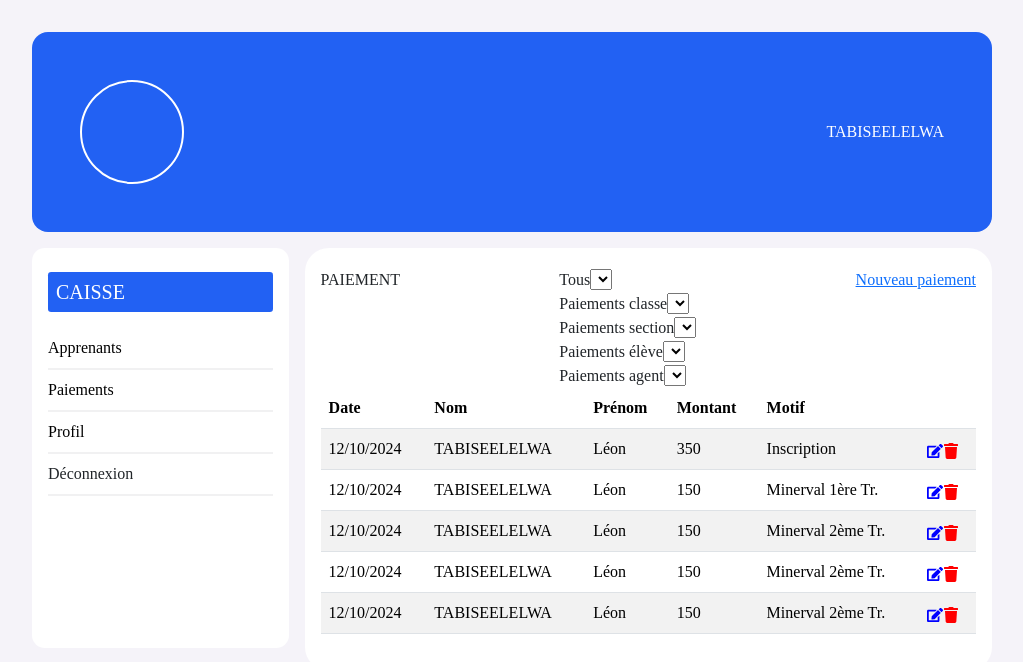
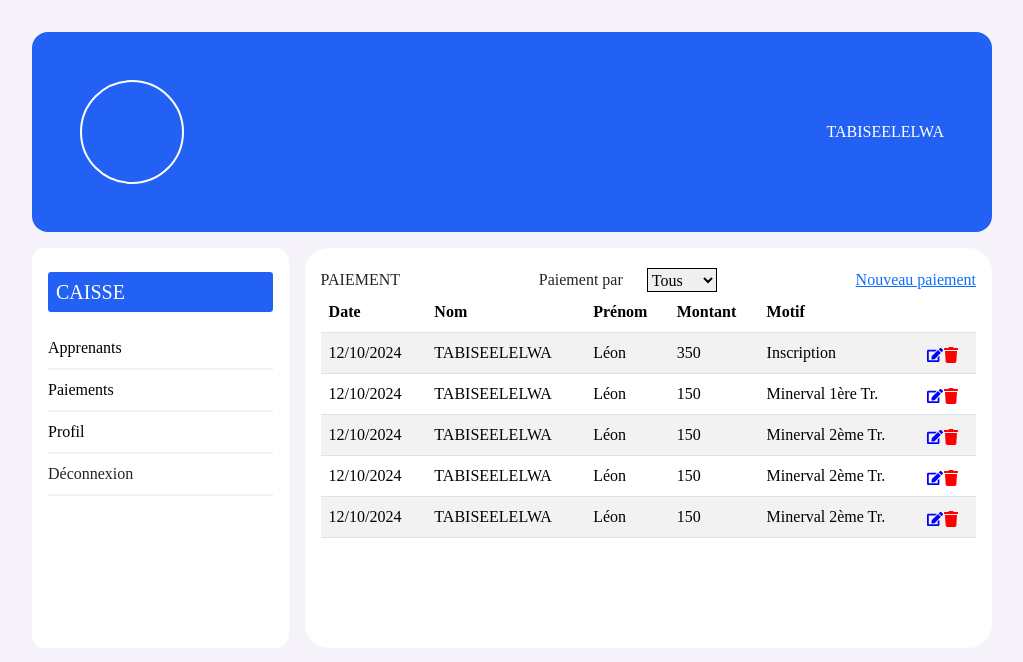
Before and after one commit to tabiseelelwa/shule-frontend, a React (Create React App) app: page /caisse/paiement in a window 1280 px wide. Shown: the top 662 px of the page, without its empty margins (128-1151 px from the left). Built offline with nearby package versions, Linux system fonts and the light colour scheme.

Commit message:
poursuite du style de la partie contenu

```diff
--- a/src/Pages/Caisse/CreatePaiement.js
+++ b/src/Pages/Caisse/CreatePaiement.js
@@ -7,26 +7,14 @@ const CreatePaiement = () => {
       <div className="head">
         <div className="titre">PAIEMENT</div>
         <div className="filtre">
-          <div>
-            <label htmlFor="">Tous</label>
-            <select name="" id=""></select>
-          </div>
-          <div>
-            <label htmlFor="">Paiements classe</label>
-            <select name="" id=""></select>
-          </div>
-          <div>
-            <label htmlFor="">Paiements section</label>
-            <select name="" id=""></select>
-          </div>
-          <div>
-            <label htmlFor="">Paiements élève</label>
-            <select name="" id=""></select>
-          </div>
-          <div>
-            <label htmlFor="">Paiements agent</label>
-            <select name="" id=""></select>
-          </div>
+          <label htmlFor="">Paiement par</label>
+          <select name="" id="">
+            <option value="">Tous</option>
+            <option value="">Classe</option>
+            <option value="">Section</option>
+            <option value="">Elève</option>
+            <option value="">Agent</option>
+          </select>
         </div>
         <div className="btnAjout">
           <Link>Nouveau paiement</Link>
--- a/src/style/paiement.scss
+++ b/src/style/paiement.scss
@@ -3,5 +3,14 @@
     display: inline-flex;
     justify-content: space-between;
     width: 100%;
+
+    .filtre {
+      display: inline-flex;
+      gap: 1.5rem;
+
+      select {
+        border: 1px #000 solid;
+      }
+    }
   }
 }
```
